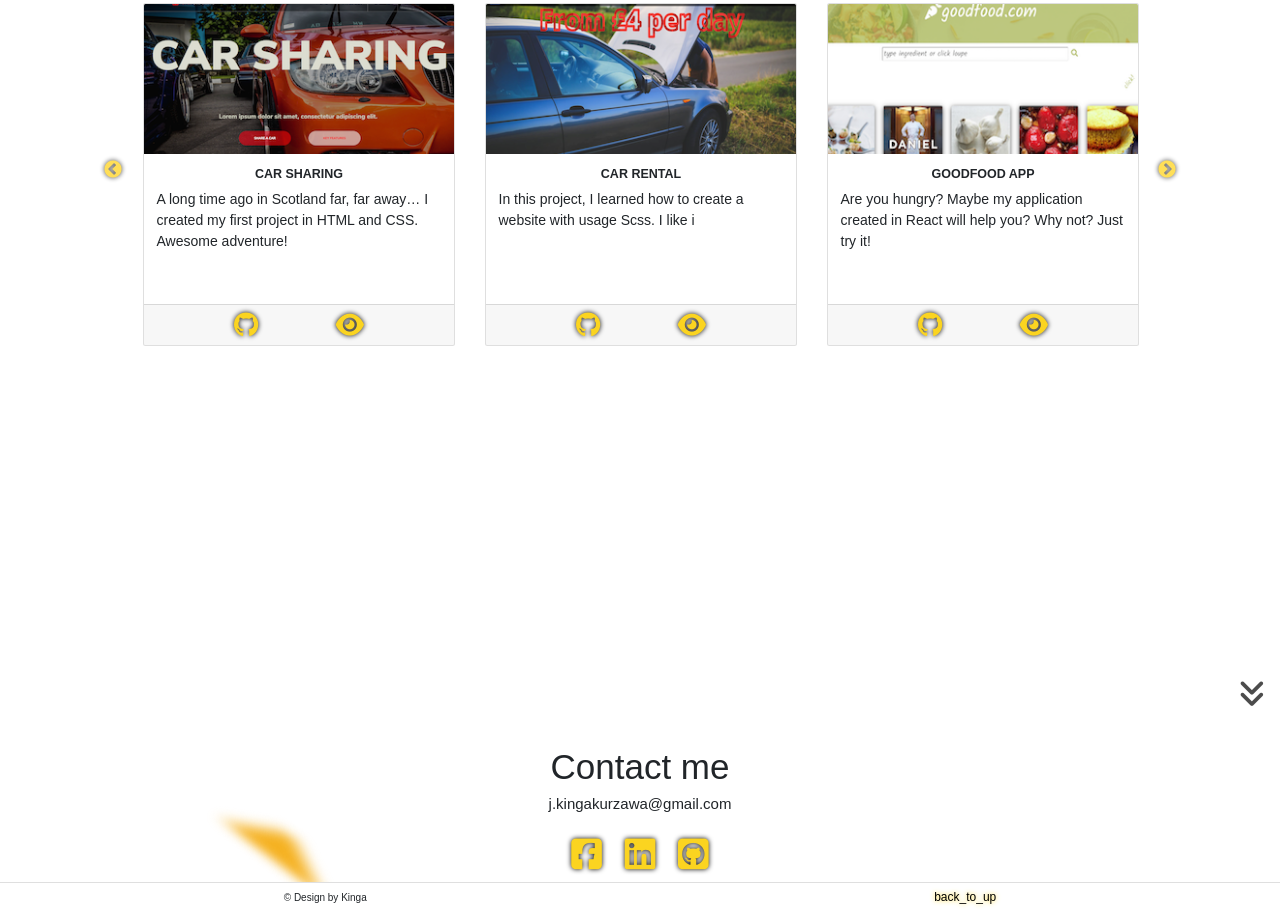
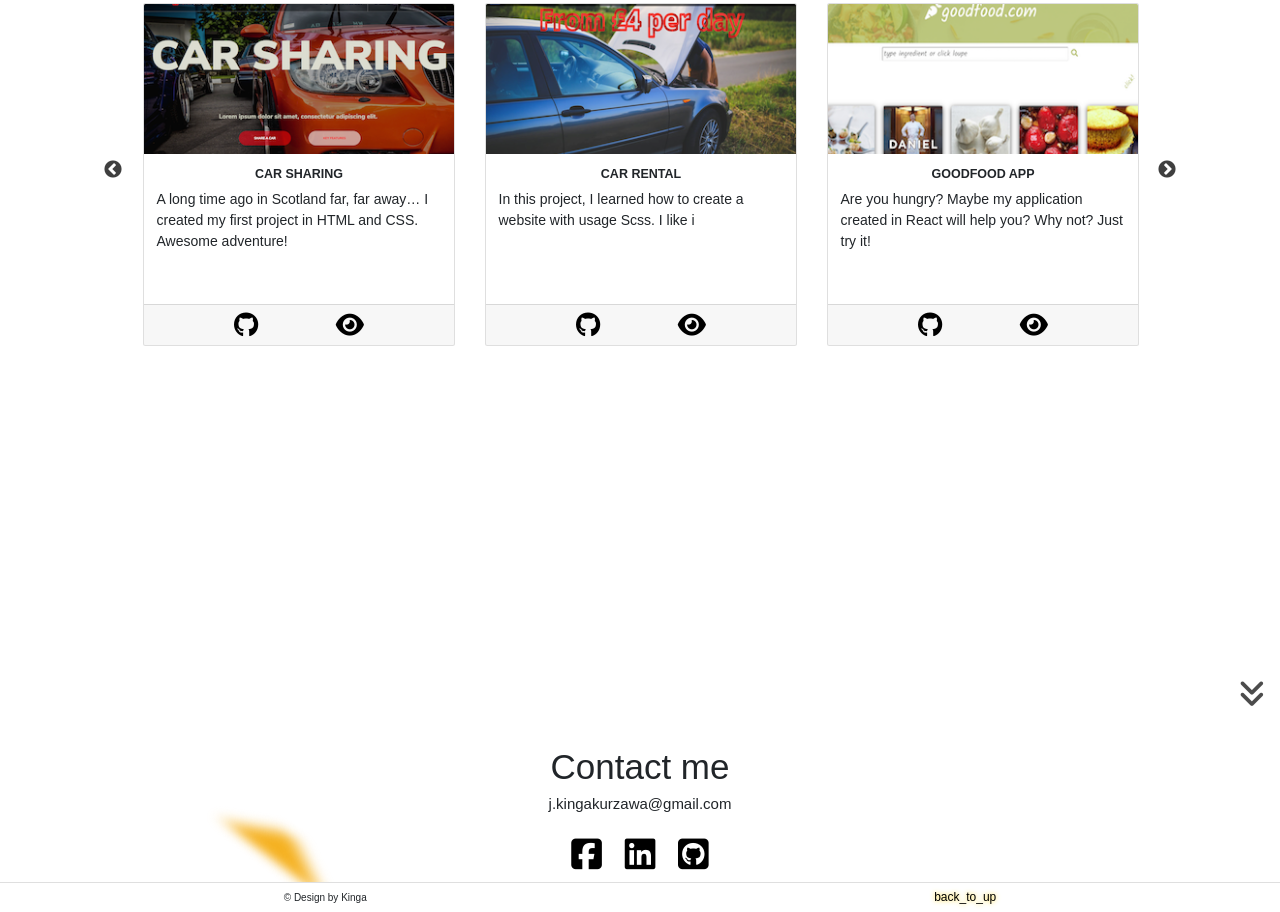
Before and after one commit to kingakurzawa/portfolio, a website: page index.html in a window 1280 px wide. Shown: the part 3284-4196 px from the top of the page. Drawn offline with nearby package versions, Linux system fonts and the light colour scheme.

Commit message:
changed color in projects and contact

```diff
--- a/sass/elements/_projectsCard.scss
+++ b/sass/elements/_projectsCard.scss
@@ -29,14 +29,13 @@
         display: flex;
         justify-content: space-evenly;
         font-size: 2.5rem;
-        text-shadow: 0 0 0.5rem rgb(0,0,0);
 
         a {
             display: flex;
         }
 
         i {
-            color: rgb(251, 212, 32);
+            color: rgb(0, 0, 0);
         }
     }
 }
--- a/sass/partials/_contact.scss
+++ b/sass/partials/_contact.scss
@@ -13,8 +13,6 @@
         font-size: 3.5rem;
         padding: 0 1rem;
         line-height: 160%;
-        color: rgb(251, 212, 32);
-        text-shadow: 0 0 0.5rem black;
-
+        color: rgb(0,0,0);
     }
 }
```
Also changed, not shown: css/styles.css, slick/slick-theme.css, 1 other file.
